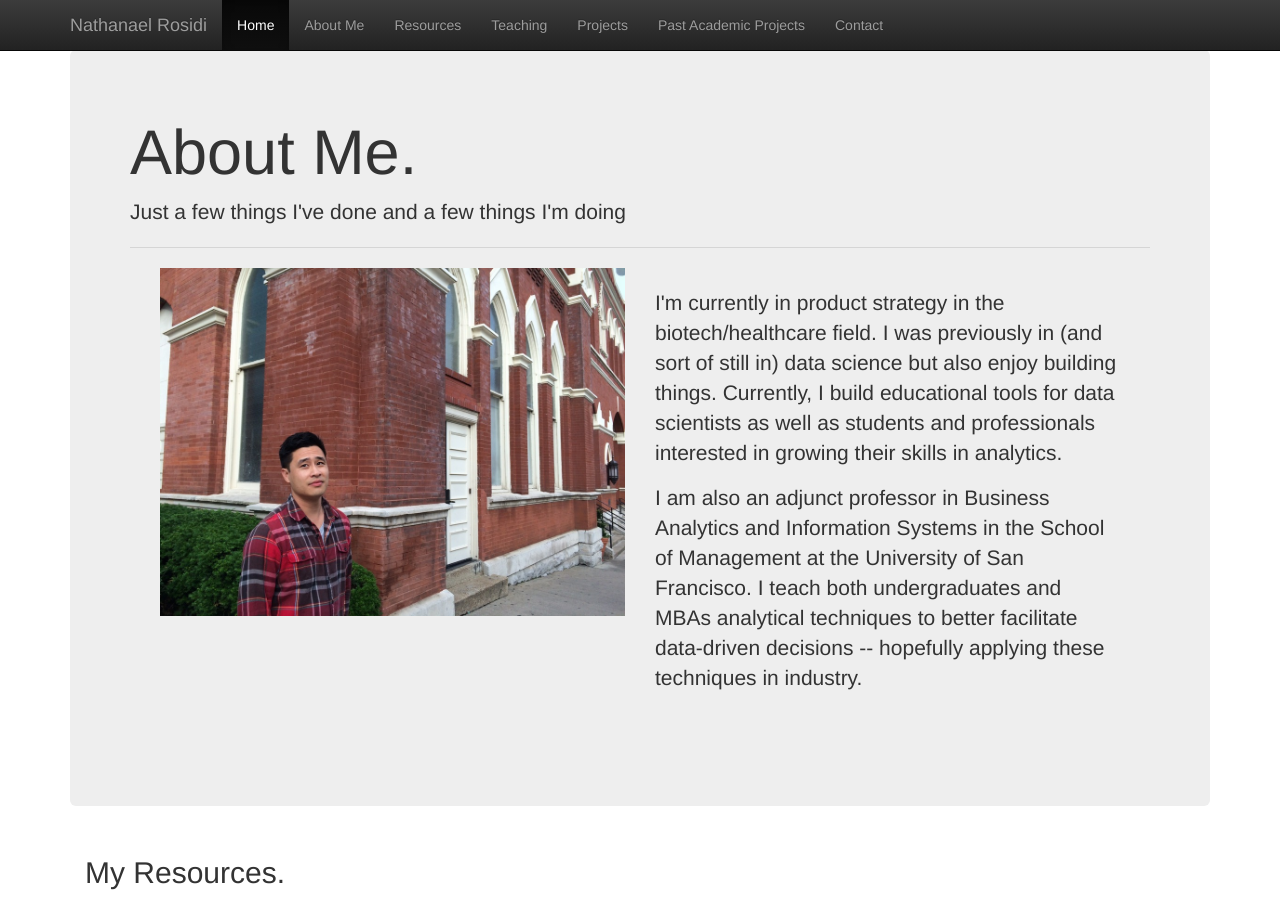
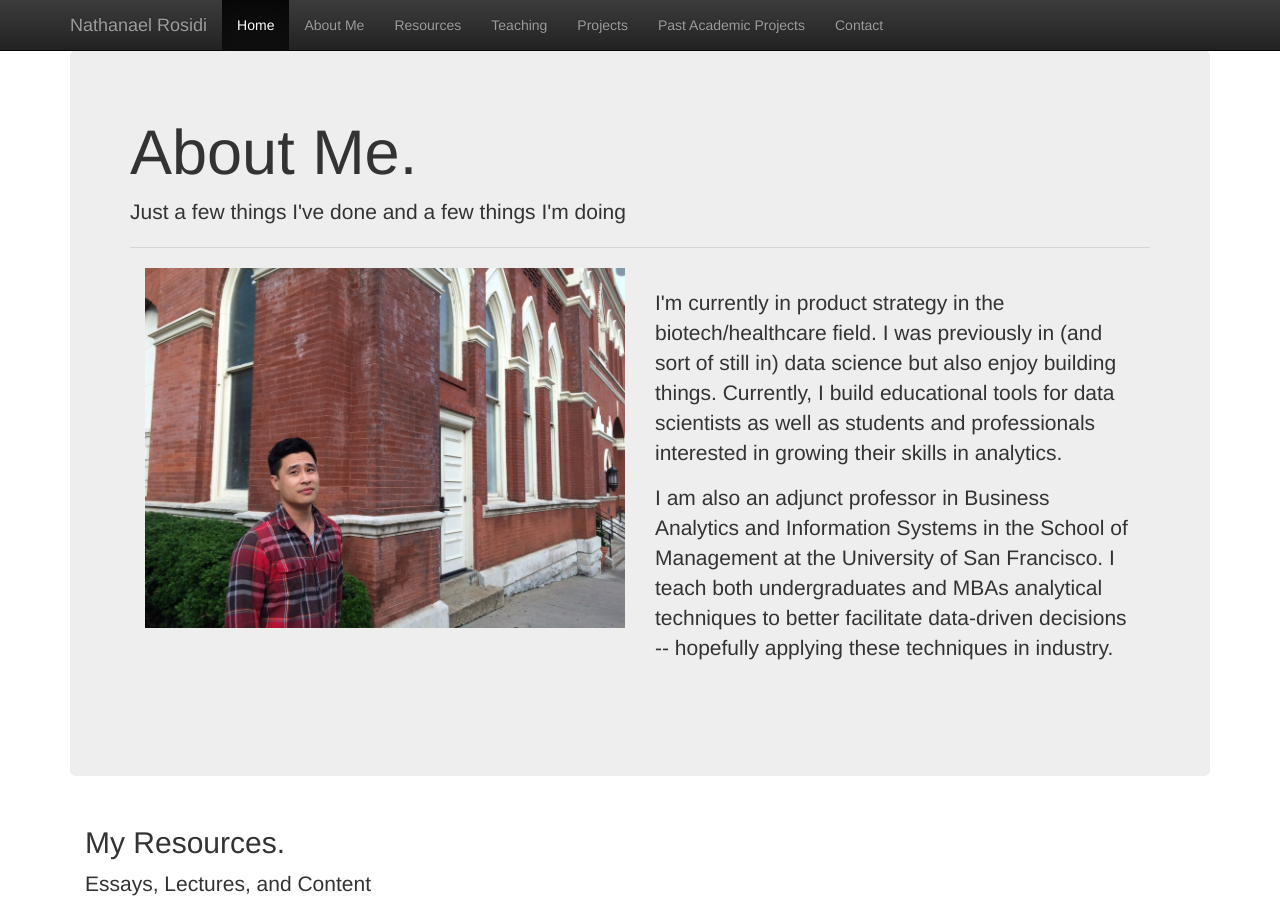
Before and after one commit to nlrosidi/nlrosidi.github.io, a Jekyll site: the page index.html, which Jekyll copies as it is, in a window 1280 px wide and 900 px high. Built offline with Jekyll 4.4.1, drawn with Linux system fonts in a browser that asks for light colours; nearby versions of some CDN libraries.

Commit message:
Update index.html

```diff
--- a/index.html
+++ b/index.html
@@ -61,14 +61,14 @@
 	    <p class="lead">Just a few things I've done and a few things I'm doing</p>
 	    <hr class="my-4">
 		<div class="container-fluid">
-        		<div class="col-md-6">
-            		    <img src="assets/nlrosidi.jpg" alt="Nathanael Rosidi" class="img-responsive">
-              		</div>
+		     <div class="row">
+        		<div class="col-md-6"><img src="assets/nlrosidi.jpg" alt="Nathanael Rosidi" class="img-responsive"></div>
           		<div class="col-md-6 top-buffer">
                 	    <p align="left">I'm currently in product strategy in the biotech/healthcare field. I was previously in (and sort of still in) data science but also enjoy building things. Currently, I build educational tools for data scientists as well as students and professionals interested in growing their skills in analytics.</p>
                  	    <p align="left">I am also an adjunct professor in Business Analytics and Information Systems in the School of Management at the University of San Francisco. I teach
                  		both undergraduates and MBAs analytical techniques to better facilitate data-driven decisions -- hopefully applying these techniques in industry.</p>
 			</div>
+		     </div>
 	         </div>
 	</div>
 
```
